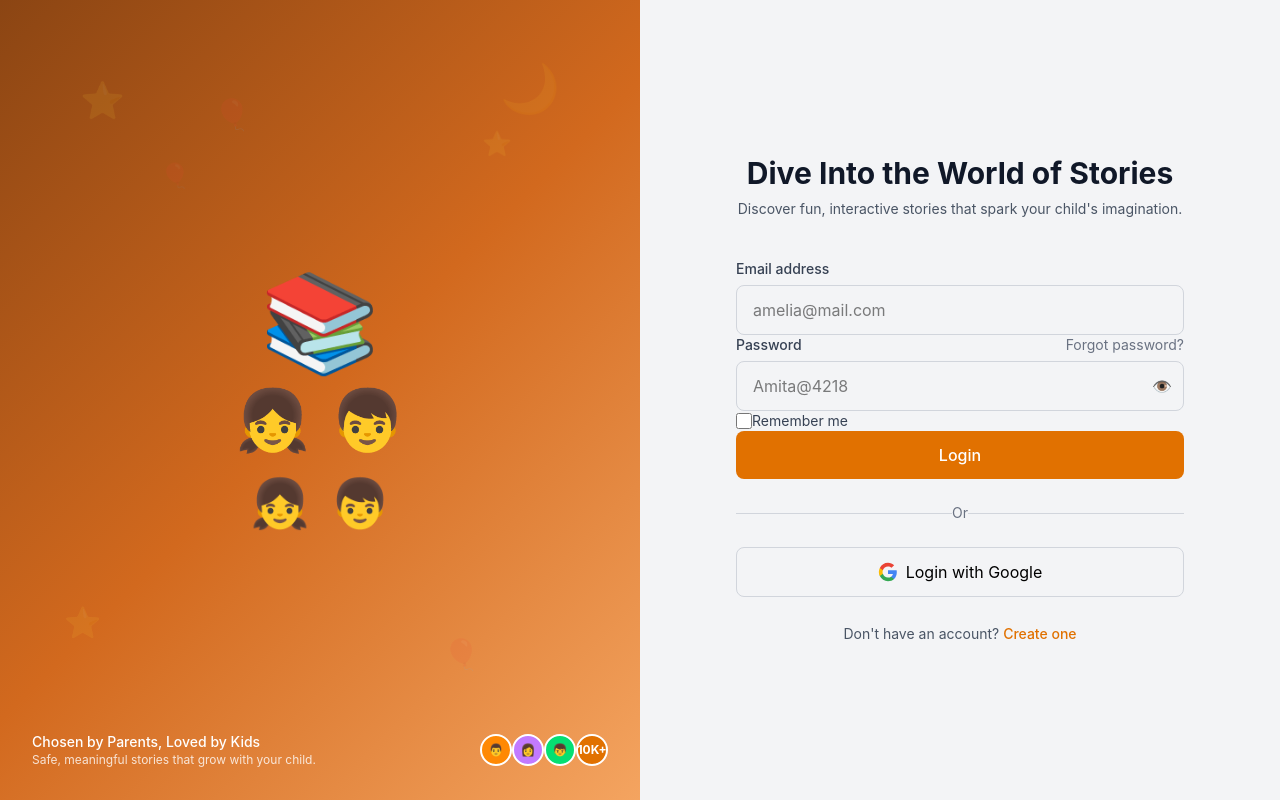
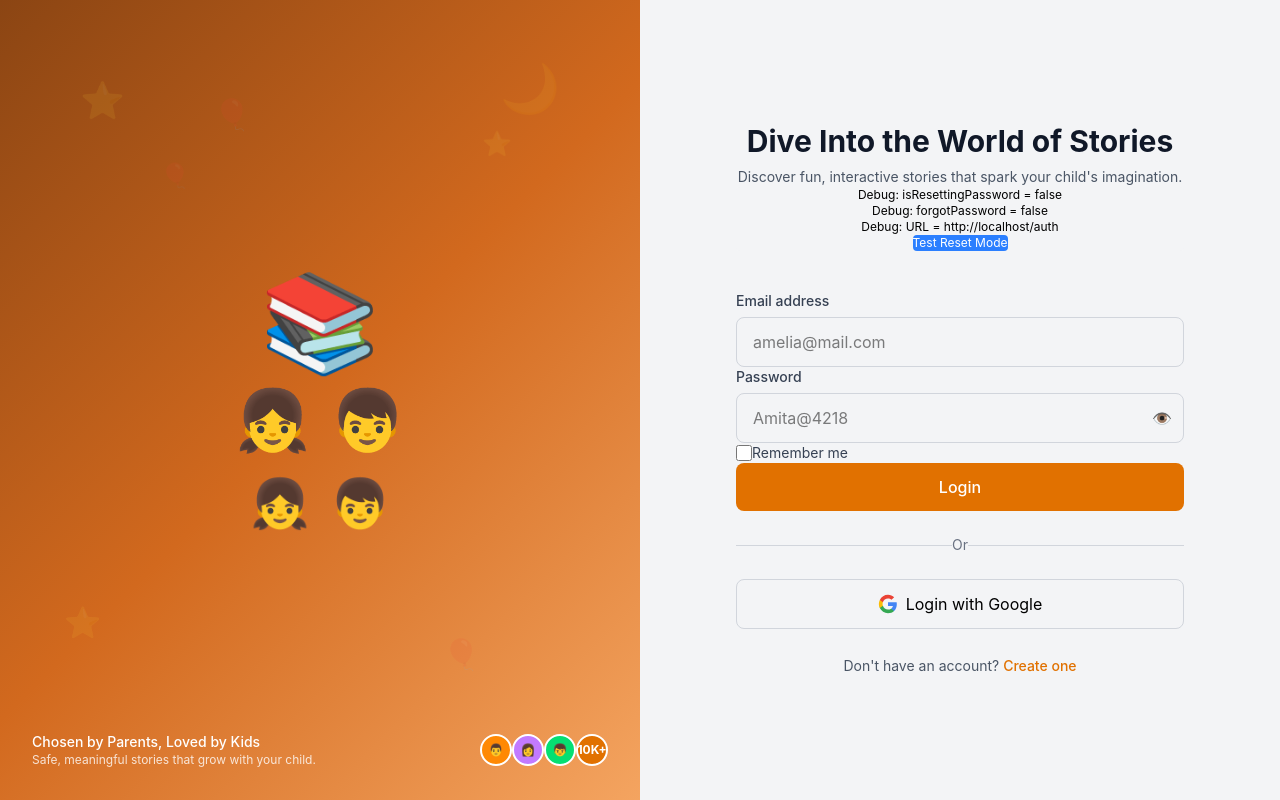
Before and after one commit to Arpitray/commerce, a React (Vite) app: page /auth in a window 1280 px wide. Built offline with nearby package versions, Linux system fonts and the light colour scheme; a web font is replaced by a local one.

Commit message:
backend start5

```diff
--- a/src/auth/AuthPage.jsx
+++ b/src/auth/AuthPage.jsx
@@ -24,17 +24,51 @@ export default function AuthPage() {
     const refresh_token = searchParams.get('refresh_token')
     const type = searchParams.get('type')
 
-    if (access_token && refresh_token && type === 'recovery') {
+    console.log('URL Params:', { access_token, refresh_token, type })
+    console.log('Current URL:', window.location.href)
+    console.log('Search Params:', window.location.search)
+
+    // Also check hash fragments (Supabase might use these)
+    const hash = window.location.hash
+    console.log('Hash:', hash)
+
+    let hashParams = {}
+    if (hash) {
+      const hashString = hash.substring(1) // remove #
+      const params = new URLSearchParams(hashString)
+      hashParams = {
+        access_token: params.get('access_token'),
+        refresh_token: params.get('refresh_token'),
+        type: params.get('type')
+      }
+      console.log('Hash Params:', hashParams)
+    }
+
+    // Check both search params and hash params
+    const finalParams = {
+      access_token: access_token || hashParams.access_token,
+      refresh_token: refresh_token || hashParams.refresh_token,
+      type: type || hashParams.type
+    }
+
+    console.log('Final Params:', finalParams)
+
+    if (finalParams.access_token && finalParams.refresh_token && finalParams.type === 'recovery') {
+      console.log('Password reset detected! Switching to reset mode.')
       // User clicked the reset link, show password reset form
       setIsResettingPassword(true)
       setForgotPassword(false)
       setIsSignUp(false)
+      setError('')
+      setMessage('')
 
       // Set the session
       supabase.auth.setSession({
-        access_token,
-        refresh_token
+        access_token: finalParams.access_token,
+        refresh_token: finalParams.refresh_token
       })
+    } else {
+      console.log('No password reset detected')
     }
   }, [searchParams])
 
@@ -180,7 +214,7 @@ const handleAuth = async (e) => {
       {/* Right Side - Form */}
       <div className="w-full lg:w-1/2 flex items-center justify-center" style={{ padding: '40px 20px' }}>
         <div className="w-full max-w-md">
-          {/* Header */}
+            {/* Header */}
           <div className="text-center" style={{ marginBottom: '40px' }}>
             <h1 className="text-3xl font-bold text-gray-900" style={{ marginBottom: '8px' }}>
               {isResettingPassword
@@ -202,9 +236,22 @@ const handleAuth = async (e) => {
                 : 'Discover fun, interactive stories that spark your child\'s imagination.'
               }
             </p>
-          </div>
 
-          {/* Form */}
+            {/* Debug info - remove in production */}
+            {process.env.NODE_ENV === 'development' && (
+              <div className="mt-4 p-2 bg-gray-100 rounded text-xs">
+                <p>Debug: isResettingPassword = {String(isResettingPassword)}</p>
+                <p>Debug: forgotPassword = {String(forgotPassword)}</p>
+                <p>Debug: URL = {window.location.href}</p>
+                <button
+                  onClick={() => setIsResettingPassword(true)}
+                  className="mt-1 px-2 py-1 bg-blue-500 text-white rounded text-xs"
+                >
+                  Test Reset Mode
+                </button>
+              </div>
+            )}
+          </div>          {/* Form */}
           <form onSubmit={handleAuth} className="space-y-4">
             {/* Email Field - only show for signup, login, and forgot password */}
             {!isResettingPassword && (
@@ -237,7 +284,7 @@ const handleAuth = async (e) => {
                       className="text-sm text-gray-500 hover:text-gray-700"
                       onClick={() => setForgotPassword(true)}
                     >
-                      Forgot password?
+
                     </button>
                   )}
                 </div>
```
